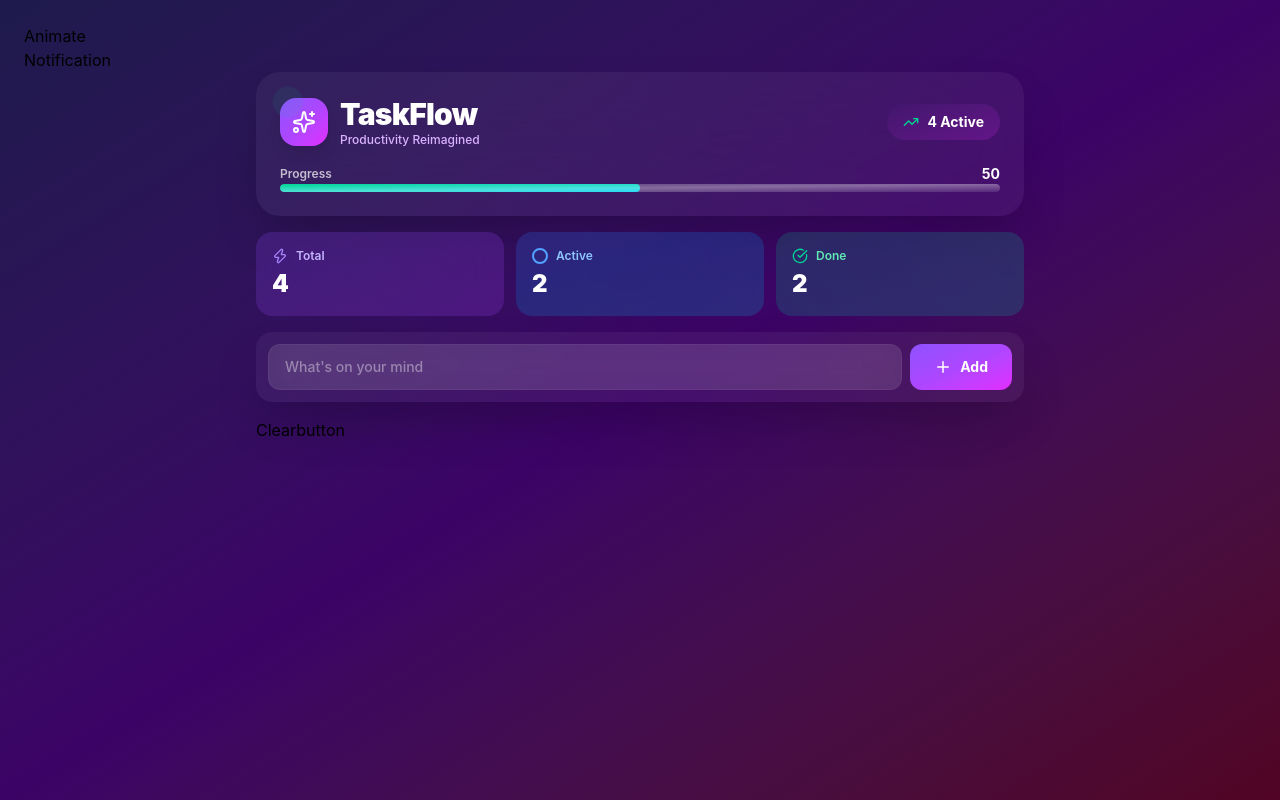
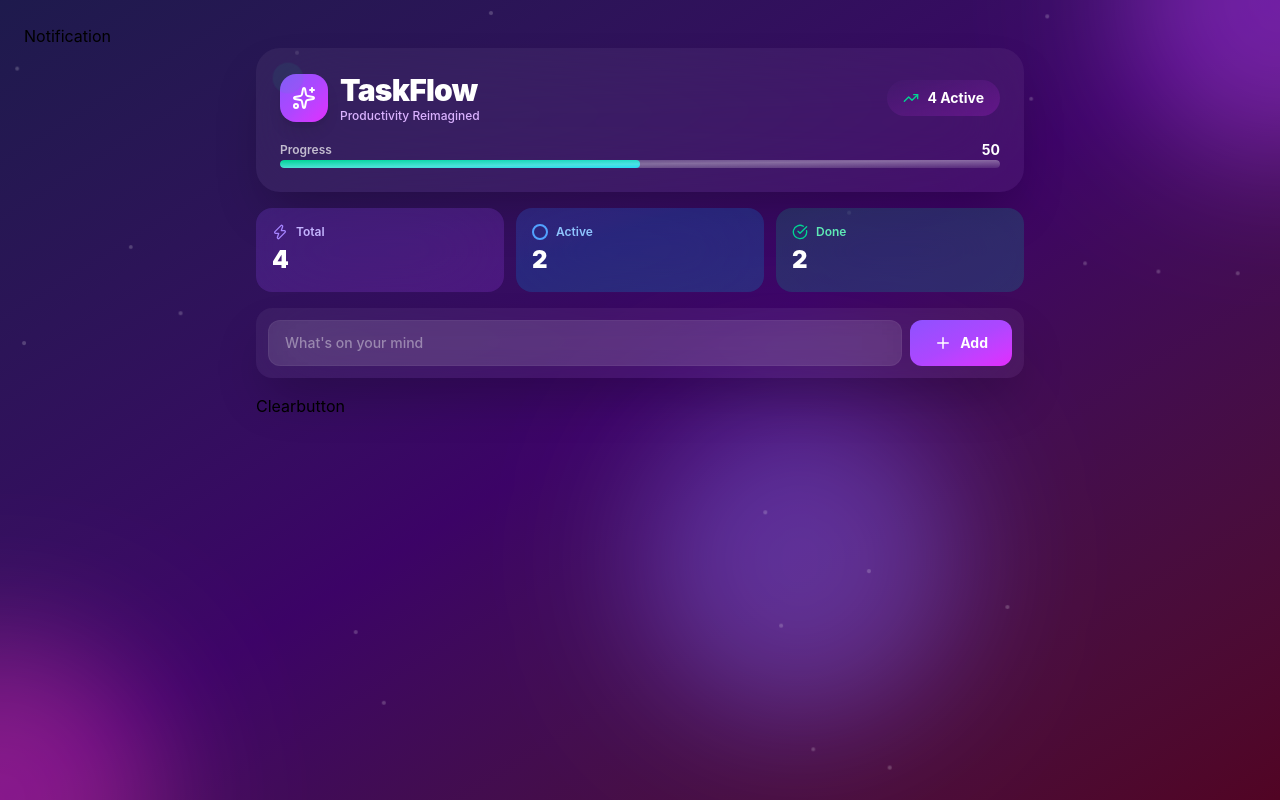
Before and after one commit to vishalsingh34342/Task-Flow-App, a React (Vite) app: page / in a window 1280 px wide. Built offline with nearby package versions, Linux system fonts and the light colour scheme.

Commit message:
Added animated background with blobs and floating particles

```diff
--- a/src/Animate.jsx
+++ b/src/Animate.jsx
@@ -2,7 +2,44 @@ import React from 'react'
 
 const Animate = () => {
   return (
-    <div>Animate</div>
+    <div className='absolute inset-0 overflow-hidden pointer-events-none'>
+
+      {/* Purple blob */}
+      <div className='absolute -top-40 -right-40 w-80 h-80 bg-purple-500 rounded-full mix-blend-screen filter blur-3xl opacity-30 animate-pulse'>
+
+      </div>
+
+      {/* Pink blob */}
+      <div
+        className='absolute -bottom-40 -left-40 w-80 h-80 bg-pink-500 rounded-full mix-blend-screen filter blur-3xl opacity-30 animate-pulse'
+        style={{ animationDelay: "2s" }}
+      >
+
+      </div>
+
+
+
+      <div className='absolute top-1/2 left-1/2 w-80 h-80 bg-indigo-500 rounded-full mix-blend-screen filter blur-3xl opacity-30 animate-pulse '
+        style={{ animationDelay: "4s" }}>
+
+      </div>
+
+
+      <div className='absolute inset-0 overflow-hidden pointer-events-none'>
+        {Array.from({ length: 20 }).map((_, i) => (
+
+          <div key={i} className='absolute w-1 h-1 bg-white rounded-full opacity-20' style={{
+            left: `${Math.random() * 100}%`,
+            top: `${Math.random() * 100}%`,
+            animation: `float ${5 + Math.random() * 10}s ease-in-out infinite`,
+            animationDelay: `${Math.random() * 5}s`
+          }}>
+
+          </div>
+
+        ))}
+      </div>
+    </div>
   )
 }
 
--- a/src/index.css
+++ b/src/index.css
@@ -1 +1,20 @@
 @import "tailwindcss";
+
+
+@keyframes float {
+  0% {
+    transform: translateY(0px) translateX(0px) scale(1);
+  }
+  25% {
+    transform: translateY(-20px) translateX(10px) scale(1.05);
+  }
+  50% {
+    transform: translateY(10px) translateX(-15px) scale(0.95);
+  }
+  75% {
+    transform: translateY(-15px) translateX(5px) scale(1.02);
+  }
+  100% {
+    transform: translateY(0px) translateX(0px) scale(1);
+  }
+}
```
